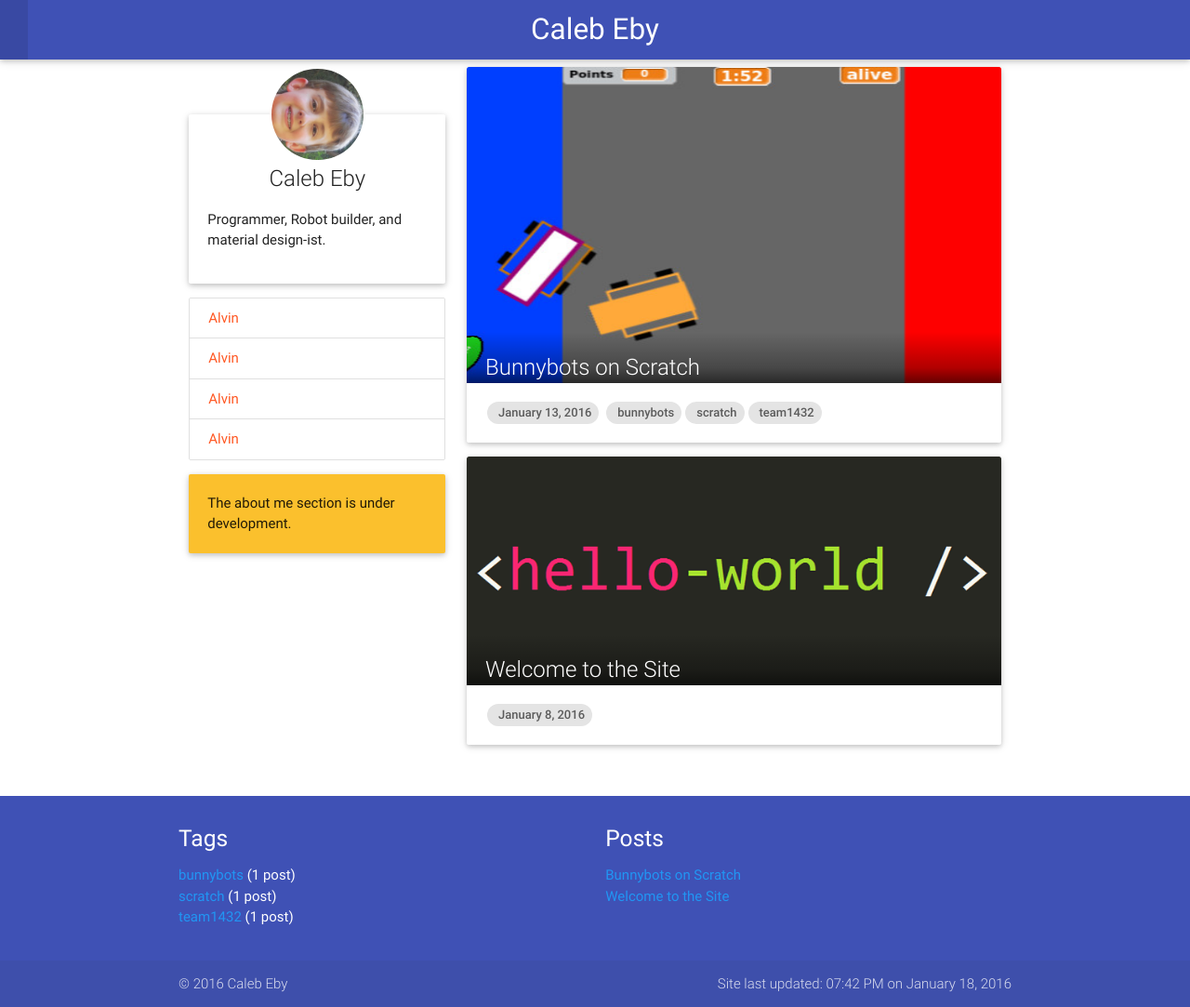
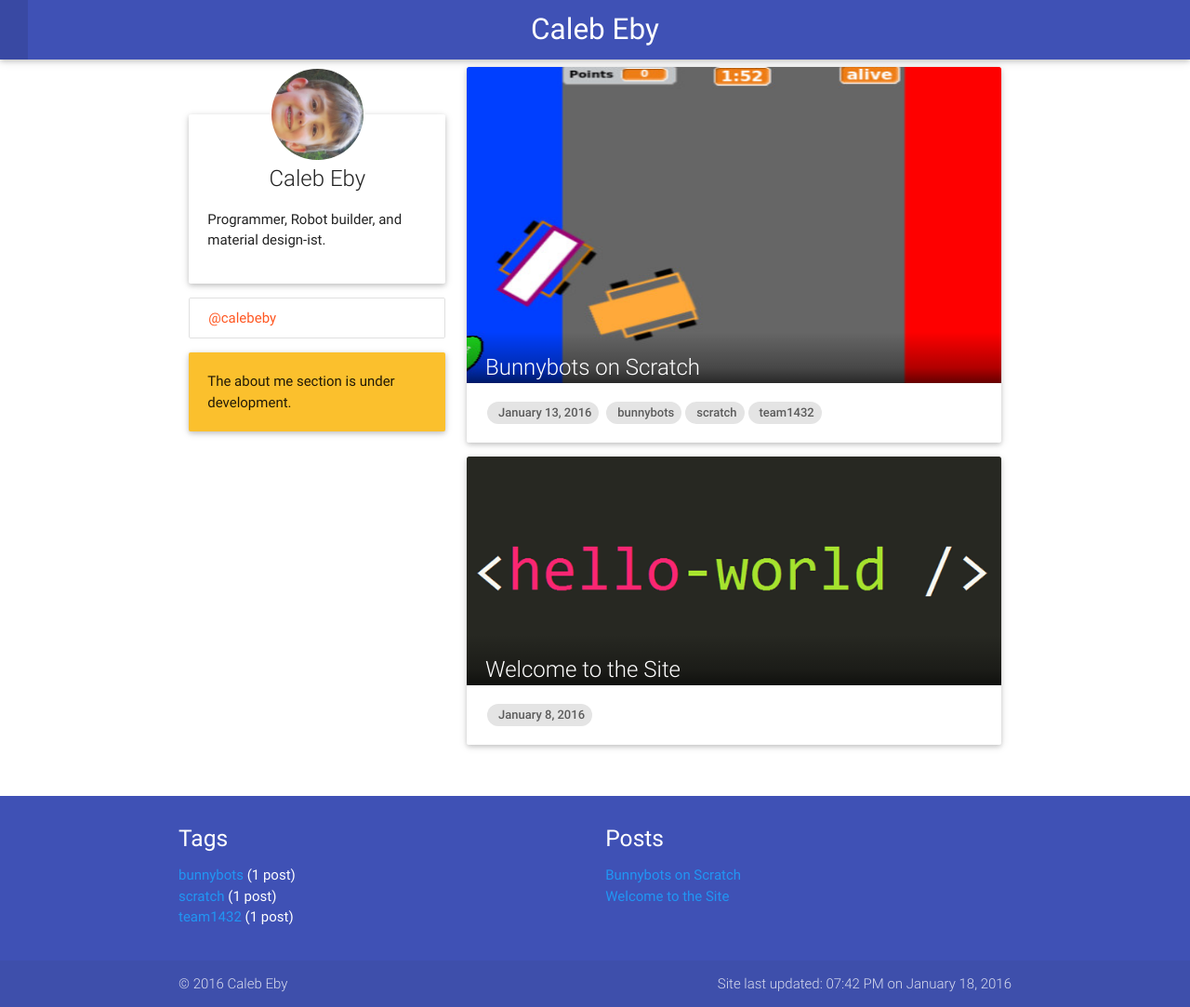
Before and after one commit to calebeby/calebeby.github.io, a Jekyll site: the page built from index.html, in a window 1280 px wide. Shown: the whole page at 93% size. Built offline with Jekyll 4.4.1, drawn with Linux system fonts in a browser that asks for light colours; nearby versions of some CDN libraries.

```diff
--- a/index.html
+++ b/index.html
@@ -13,10 +13,7 @@
         {{ about | markdownify }}
       </div>
       <div class="collection">
-        <a href="#!" class="collection-item github">Alvin</a>
-        <a href="#!" class="collection-item google-plus">Alvin</a>
-        <a href="#!" class="collection-item">Alvin</a>
-        <a href="#!" class="collection-item">Alvin</a>
+        <a href="#!" class="collection-item">@calebeby</a>
       </div>
       <div class="card-panel yellow darken-2">
         <i class="mdi mdi-alert"></i>The about me section is under development.
```
